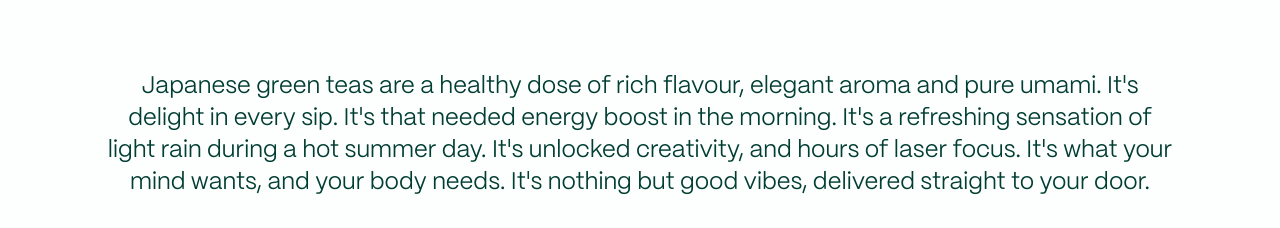
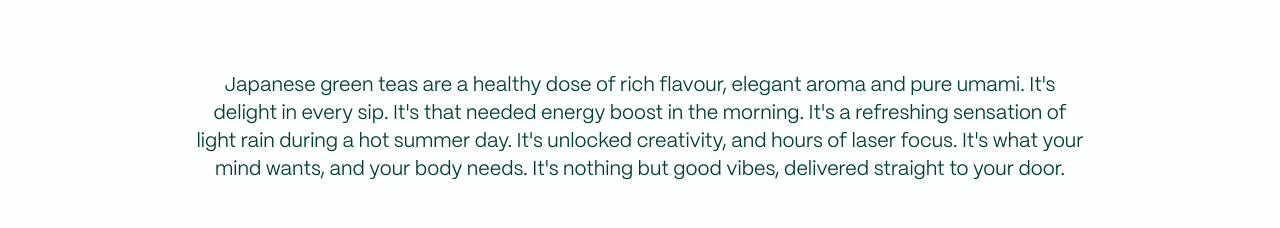
Before and after one commit to liquid-O2/ryokucha, a Next.js app: page / in a window 1280 px wide. Shown: the part 818-1046 px from the top of the page. Built offline with nearby package versions, Linux system fonts and the light colour scheme; no server answers.

Commit message:
update: ui tweaks

```diff
--- a/app/page.tsx
+++ b/app/page.tsx
@@ -23,7 +23,7 @@ export default function App() {
             <SlideUp>
               <article className='flex flex-col items-center justify-center  px-6 leading-normal'>
                 <Balancer ratio={0.9}>
-                  <h2 className='text-xl md:max-w-[73ch] md:text-center md:text-2xl'>{`Japanese green teas are a healthy dose of rich flavour, elegant aroma and pure umami. It's delight in every sip. It's that needed energy boost in the morning. It's a refreshing sensation of light rain during a hot summer day. It's unlocked creativity, and hours of laser focus. It's what your mind wants, and your body needs. It's nothing but good vibes, delivered straight to your door.`}</h2>
+                  <h2 className='text-xl md:max-w-[73ch] md:text-center '>{`Japanese green teas are a healthy dose of rich flavour, elegant aroma and pure umami. It's delight in every sip. It's that needed energy boost in the morning. It's a refreshing sensation of light rain during a hot summer day. It's unlocked creativity, and hours of laser focus. It's what your mind wants, and your body needs. It's nothing but good vibes, delivered straight to your door.`}</h2>
                 </Balancer>
                 <Link href={'/shop'} className='mt-12  '>
                   <Button variant='secondary'>BROWSE OUR COLLECTION</Button>
--- a/components/productCard.tsx
+++ b/components/productCard.tsx
@@ -49,7 +49,7 @@ const Card = ({ image, price, name, attributes, slug }: CardProps) => {
     <article className='flex flex-col gap-4 overflow-hidden rounded-3xl border border-primary border-opacity-[15%] p-4'>
       <picture
         onClick={() => router?.push(`/products/${slug}`)}
-        className='aspect-w-1 aspect-h-1 relative flex w-full items-center justify-center overflow-hidden rounded-2xl md:overflow-hidden'>
+        className='aspect-w-1 aspect-h-1 relative flex w-full items-center justify-center overflow-hidden rounded-xl md:overflow-hidden'>
         <Image
           src={image.asset.url}
           alt={`${name} loose tea leaf`}
```
